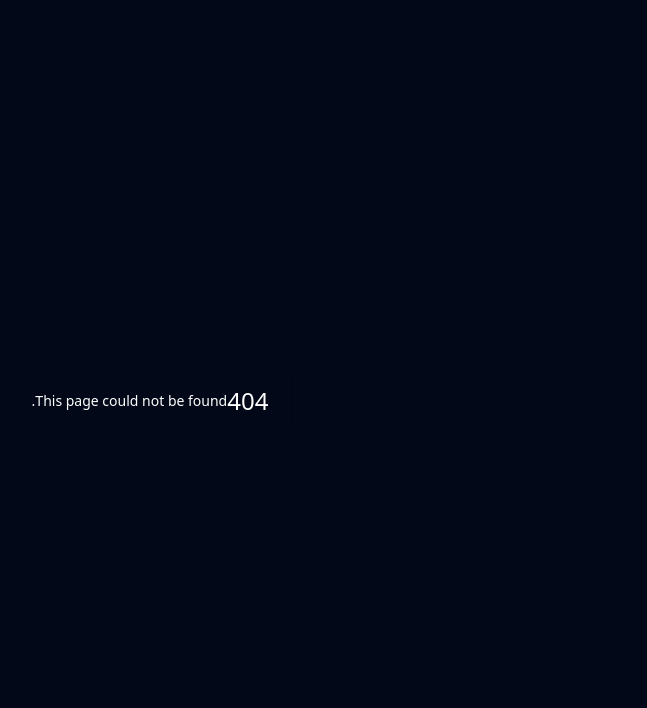
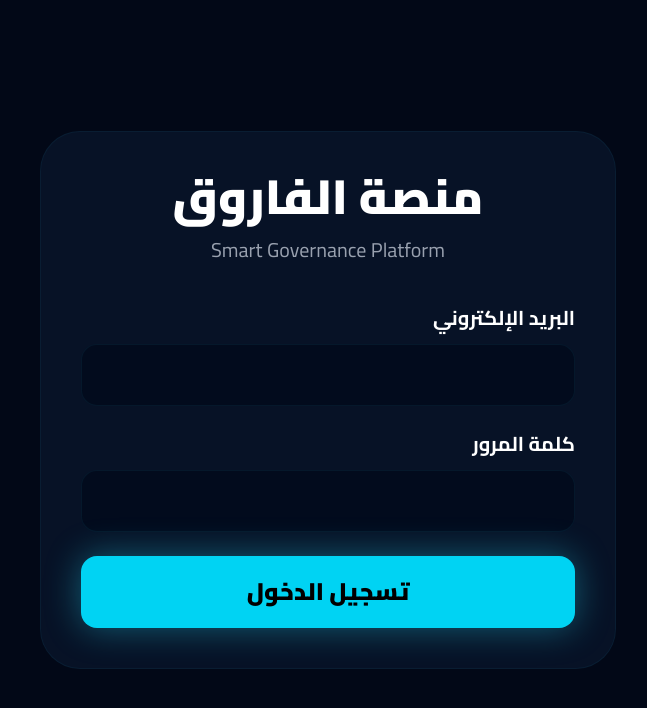
Before and after one commit to saad2035/farouq-platform, a Next.js app: page /login in a window 1280 px wide. Before the commit this address had no page. Shown: the top 708 px of the page, without its empty margins (510-1157 px from the left). Built offline with nearby package versions, Linux system fonts and the light colour scheme.

Commit message:
authentication system

```diff
--- /dev/null
+++ b/app/login/page.tsx
@@ -0,0 +1,119 @@
+"use client"
+
+import { useState } from "react"
+import { useRouter } from "next/navigation"
+
+export default function LoginPage() {
+
+  const router = useRouter()
+
+  const [email, setEmail] =
+    useState("")
+
+  const [password, setPassword] =
+    useState("")
+
+  function handleLogin(
+    e: React.FormEvent
+  ) {
+
+    e.preventDefault()
+
+    // مؤقتًا دخول تجريبي
+
+    if (
+      email === "admin@farouq.com"
+    ) {
+
+      localStorage.setItem(
+        "role",
+        "admin"
+      )
+
+      router.push("/")
+
+      return
+    }
+
+    localStorage.setItem(
+      "role",
+      "committee"
+    )
+
+    router.push("/")
+  }
+
+  return (
+
+    <main className="min-h-screen bg-[#020817] text-white flex items-center justify-center p-6">
+
+      <div className="w-full max-w-xl bg-[#071226] rounded-[40px] p-10 border border-cyan-900/20">
+
+        <div className="text-center mb-10">
+
+          <h1 className="text-5xl font-black mb-4">
+            منصة الفاروق
+          </h1>
+
+          <p className="text-gray-400 text-xl">
+            Smart Governance Platform
+          </p>
+
+        </div>
+
+        <form
+          onSubmit={handleLogin}
+          className="space-y-6"
+        >
+
+          <div>
+
+            <label className="block mb-3 text-xl font-bold">
+              البريد الإلكتروني
+            </label>
+
+            <input
+              type="email"
+              value={email}
+              onChange={(e) =>
+                setEmail(e.target.value)
+              }
+              className="w-full bg-[#020b1d] border border-cyan-900/20 rounded-2xl px-5 py-4 text-xl outline-none"
+            />
+
+          </div>
+
+          <div>
+
+            <label className="block mb-3 text-xl font-bold">
+              كلمة المرور
+            </label>
+
+            <input
+              type="password"
+              value={password}
+              onChange={(e) =>
+                setPassword(
+                  e.target.value
+                )
+              }
+              className="w-full bg-[#020b1d] border border-cyan-900/20 rounded-2xl px-5 py-4 text-xl outline-none"
+            />
+
+          </div>
+
+          <button
+            type="submit"
+            className="w-full bg-cyan-400 hover:bg-cyan-300 transition text-black font-black text-2xl py-5 rounded-2xl shadow-[0_0_35px_rgba(34,211,238,0.4)]"
+          >
+            تسجيل الدخول
+          </button>
+
+        </form>
+
+      </div>
+
+    </main>
+
+  )
+}
--- a/app/page.tsx
+++ b/app/page.tsx
@@ -1,3 +1,8 @@
+"use client"
+
+import { useEffect } from "react"
+import { useRouter } from "next/navigation"
+
 import Sidebar from "@/components/Sidebar"
 import Header from "@/components/Header"
 import StatCard from "@/components/StatCard"
@@ -48,6 +53,21 @@ const committees = [
 ]
 
 export default function Home() {
+
+  const router = useRouter()
+
+  useEffect(() => {
+
+    const role =
+      localStorage.getItem("role")
+
+    if (!role) {
+
+      router.push("/login")
+
+    }
+
+  }, [])
 
   return (
 
```
